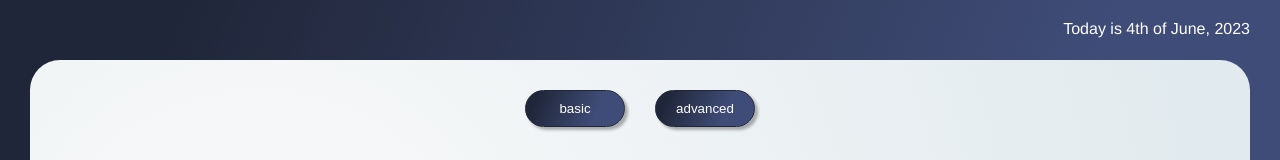
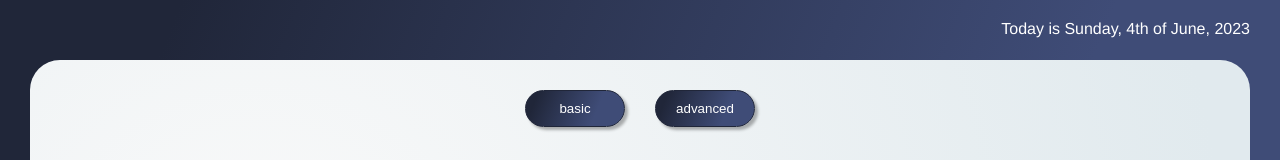
Before and after one commit to Lu-Smith/tic_tac_toe_vue, a Vue app: page / in a window 1280 px wide. Shown: the top 160 px of the page. Built offline with nearby package versions, Linux system fonts and the light colour scheme.

Commit message:
Updated DateFooter.vue

```diff
--- a/src/components/Footer/DateFooter.vue
+++ b/src/components/Footer/DateFooter.vue
@@ -1,6 +1,6 @@
 <template>
     <div class="current-date">
-      Today is {{ currentDay }}th of {{ currentMonth}}, {{ currentYear }}
+      Today is {{ currentDayOfWeek }}, {{ currentDay }}th of {{ currentMonth}}, {{ currentYear }}
     </div>
   </template>
 
@@ -8,6 +8,7 @@
   export default {
     data() {
       return {
+        currentDayOfWeek: null,
         currentDay: null,
         currentMonth: null,
         currentYear: null,
@@ -23,6 +24,7 @@
         this.currentDay = currentDate.getDate();
         this.currentMonth = this.months[currentDate.getMonth()];
         this.currentYear = currentDate.getFullYear();
+        this.currentDayOfWeek = currentDate.toLocaleString('en-US', { weekday: 'long' });
       }
     }
   };
@@ -35,5 +37,4 @@
   top: 20px;
   color: white;
 }
-
 </style>
```
